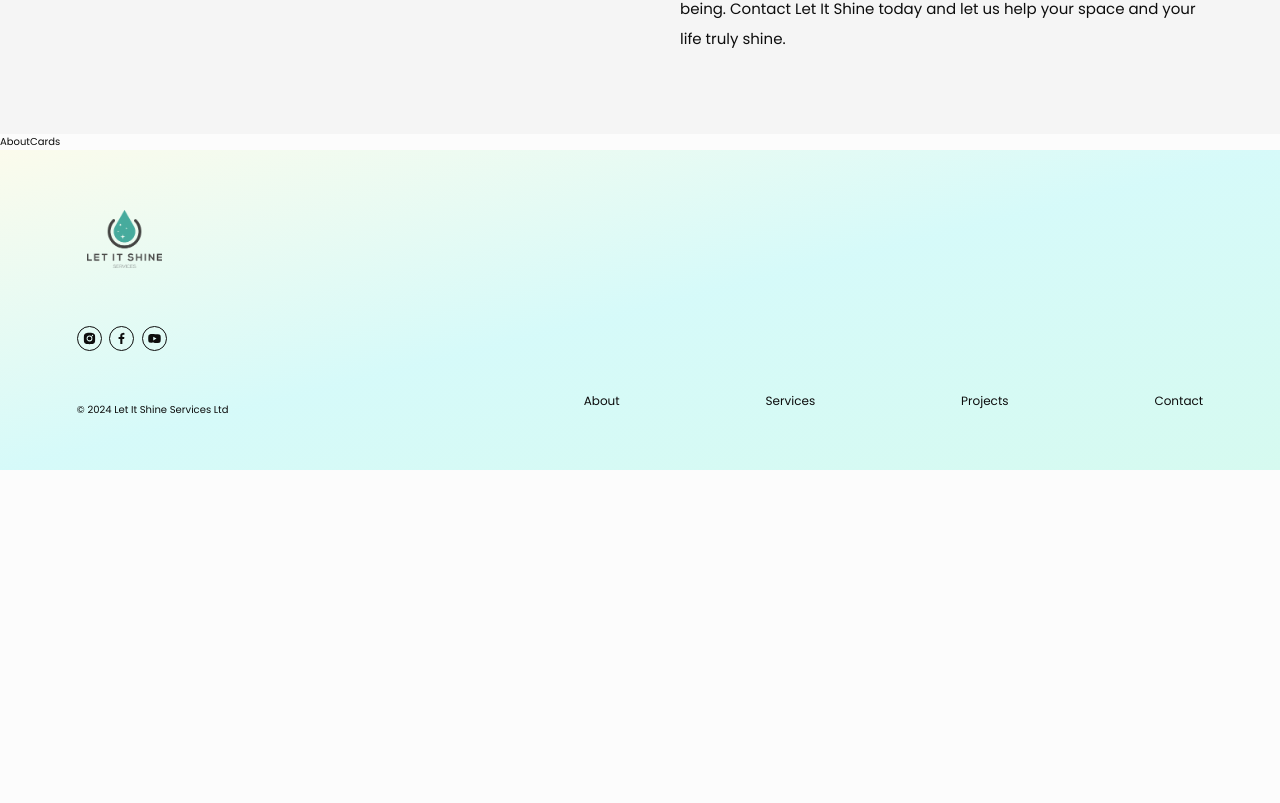
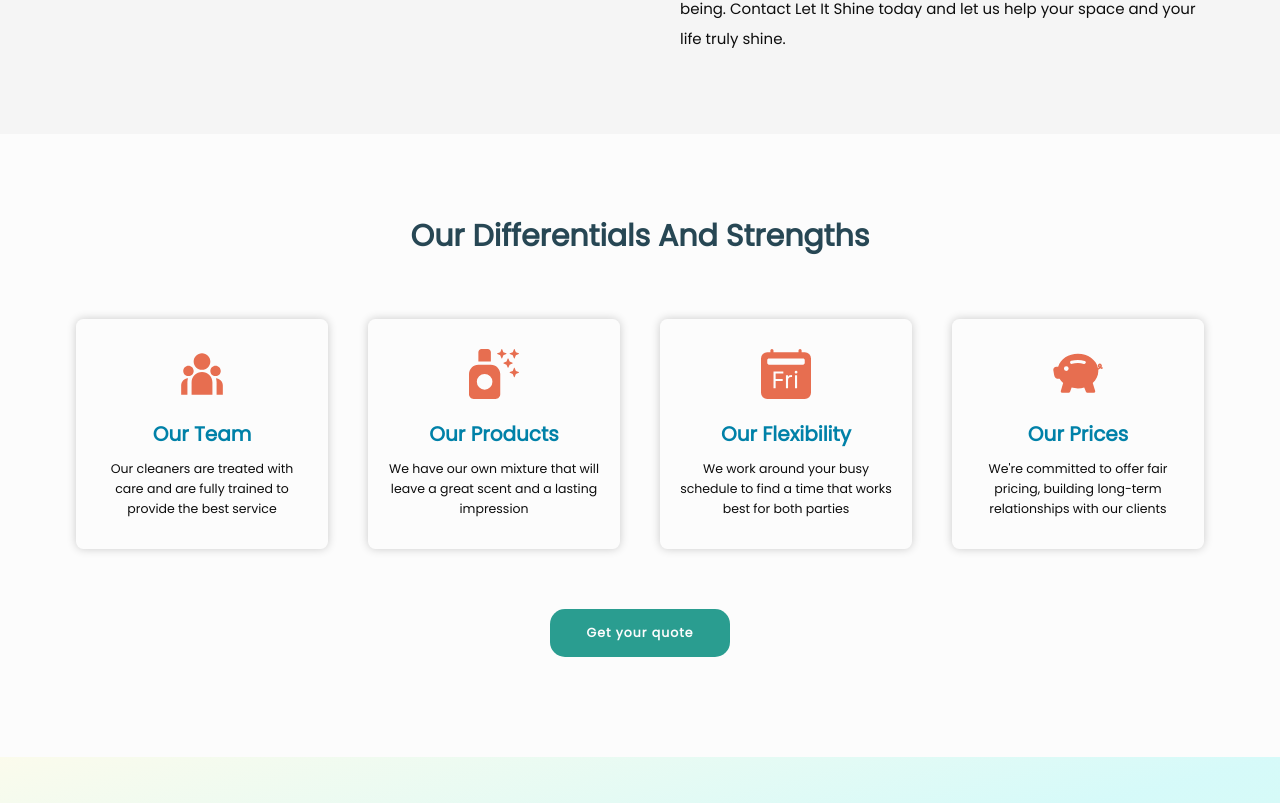
Before and after one commit to rodrigodelascio/let-it-shine, a React (Create React App) app: page /about in a window 1280 px wide. Shown: the part 1817-2620 px from the top of the page. Before the commit the page ends 2287 px from the top, so only its background shows below. Built offline with nearby package versions, Linux system fonts and the light colour scheme; grey boxes are pictures that could not be loaded.

Commit message:
populate content + styles

```diff
--- a/src/components/aboutPage/cardsSection/AboutCardsSection.js
+++ b/src/components/aboutPage/cardsSection/AboutCardsSection.js
@@ -1,8 +1,56 @@
 import styles from "./AboutCardsSection.module.css";
+import { Link } from "react-router-dom";
+import { FaSprayCanSparkles } from "react-icons/fa6";
+import { BsCalendar2DayFill, BsFillPiggyBankFill } from "react-icons/bs";
+import { RiTeamFill } from "react-icons/ri";
+
 const AboutCardsSection = () => {
   return (
-    <div className={styles["about-cards-background"]}>
-      <div>AboutCards</div>
+    <div className={styles["section-background-container"]}>
+      <div className={styles["about-cards-container"]}>
+        <div className={styles["card-section-title"]}>
+          <h2>Our differentials and strengths</h2>
+        </div>
+        <div className={styles["cards-wrapper"]}>
+          <div className={styles["card"]}>
+            <RiTeamFill className={styles["card-icon"]} />
+            <h3 className={styles["card-title"]}>Our Team</h3>
+            <p className={styles["card-text"]}>
+              Our cleaners are treated with care and are fully trained to
+              provide the best service
+            </p>
+          </div>
+          <div className={styles["card"]}>
+            <FaSprayCanSparkles className={styles["card-icon"]} />
+            <h3 className={styles["card-title"]}>Our Products</h3>
+            <p className={styles["card-text"]}>
+              We have our own mixture that will leave a great scent and a
+              lasting impression
+            </p>
+          </div>
+          <div className={styles["card"]}>
+            <BsCalendar2DayFill className={styles["card-icon"]} />
+            <h3 className={styles["card-title"]}>Our Flexibility</h3>
+            <p className={styles["card-text"]}>
+              We work around your busy schedule to find a time that works best
+              for both parties
+            </p>
+          </div>
+          <div className={styles["card"]}>
+            <BsFillPiggyBankFill className={styles["card-icon"]} />
+            <h3 className={styles["card-title"]}>Our Prices</h3>
+            <p className={styles["card-text"]}>
+              We're committed to offer fair pricing, building long-term
+              relationships with our clients
+            </p>
+          </div>
+        </div>
+        <Link to="/contact" className={styles["button-wrapper"]}>
+          <button className={styles["about-card-button"]}>
+            Get your quote
+          </button>
+        </Link>
+      </div>
     </div>
   );
 };
--- a/src/components/aboutPage/cardsSection/AboutCardsSection.module.css
+++ b/src/components/aboutPage/cardsSection/AboutCardsSection.module.css
@@ -0,0 +1,81 @@
+.about-cards-container {
+  max-width: 120rem;
+  margin: 0 auto;
+  padding: 8rem 0 10rem 0;
+  border-color: transparent;
+  border-style: solid;
+  border-width: 0 6vw;
+  box-sizing: content-box;
+}
+
+.card-section-title {
+  font-size: 2rem;
+  font-weight: 700;
+  color: var(--clr-darkblue);
+  text-align: center;
+  margin-bottom: 6rem;
+  text-transform: capitalize;
+}
+
+.cards-wrapper {
+  display: flex;
+  gap: 4rem;
+}
+
+.card {
+  border-radius: 7.5px;
+  padding: 3rem 2rem;
+  display: flex;
+  flex-direction: column;
+  align-items: center;
+  justify-content: center;
+  text-align: center;
+  box-shadow: 0px 0px 10px 0px rgba(0, 0, 0, 0.2);
+  width: calc((100% - 12rem) / 4);
+}
+
+.card-icon {
+  width: 5rem;
+  height: 5rem;
+  color: var(--clr-brightorange);
+  margin-bottom: 2rem;
+}
+
+.card-title {
+  font-size: 2rem;
+  font-weight: 1000;
+  color: var(--clr-blue);
+  margin-bottom: 1rem;
+}
+
+.card-text {
+  font-size: 1.25rem;
+  font-weight: 400;
+  line-height: 2rem;
+}
+
+.button-wrapper {
+  display: flex;
+  justify-content: center;
+  align-items: center;
+  margin-top: 6rem;
+}
+
+.about-card-button {
+  cursor: pointer;
+  border-radius: 15px;
+  padding: 1.5rem;
+  width: 15rem;
+  font-size: 1.25rem;
+  font-weight: 700;
+  letter-spacing: 0.1rem;
+  transition: all 0.3s ease-in-out;
+  background: var(--clr-green);
+  color: var(--clr-white);
+  border: none;
+  transition: all 0.3s ease-in-out;
+}
+
+.about-card-button:hover {
+  background: var(--clr-darkblue);
+}
```
